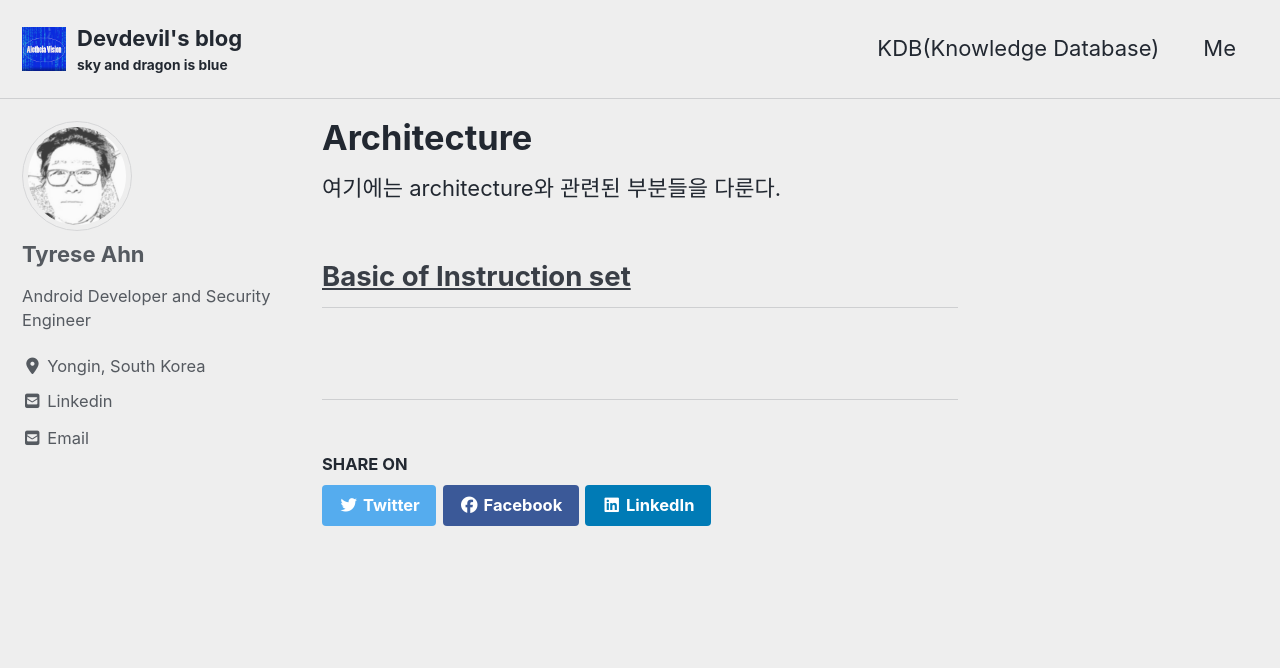
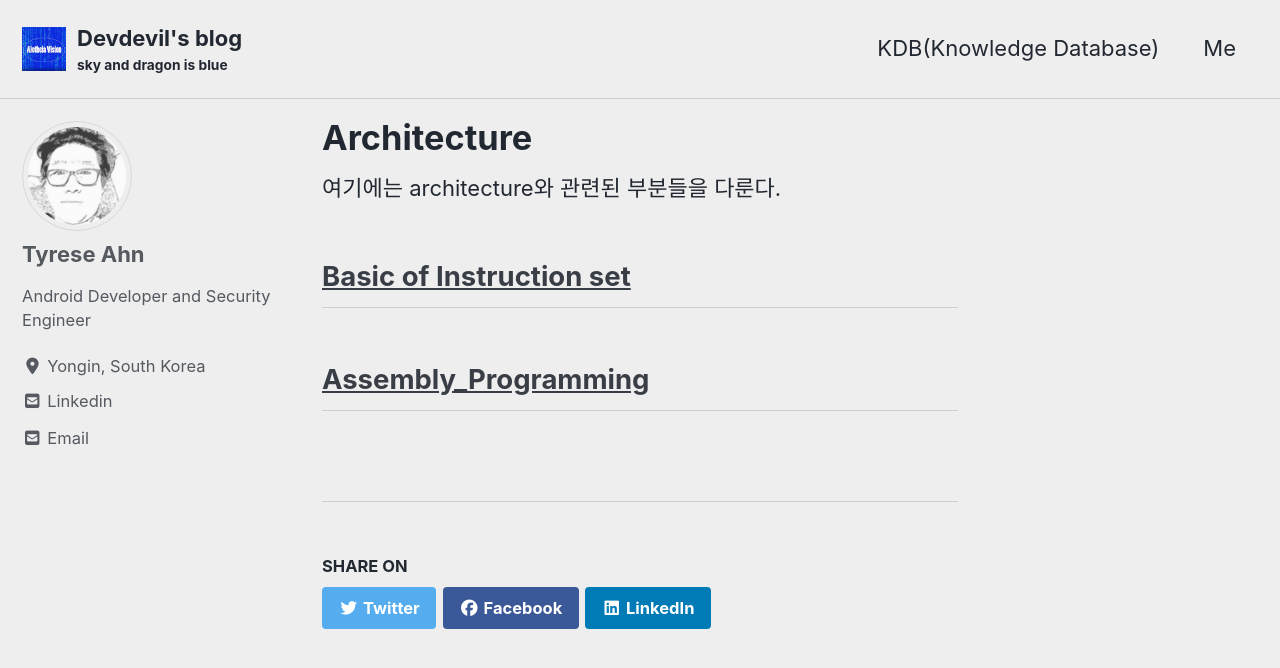
Before and after one commit to devdevil1901/devdevil1901.github.io, a Jekyll site: the page built from _pages/arch.md, in a window 1280 px wide and 900 px high. Shown: the top 668 px of the window. Built offline with Jekyll 4.4.1, drawn with Linux system fonts in a browser that asks for light colours; cached includes are drawn as plain includes; nearby versions of some CDN libraries.

Commit message:
Update arch.md

```diff
--- a/_pages/arch.md
+++ b/_pages/arch.md
@@ -9,3 +9,4 @@ layout: single
 여기에는 architecture와 관련된 부분들을 다룬다.
 
 ## [Basic of Instruction set](/kdb/arch/basic_of_instruction_set)
+## [Assembly_Programming](/kdb/arch/assembly_programming)
```
